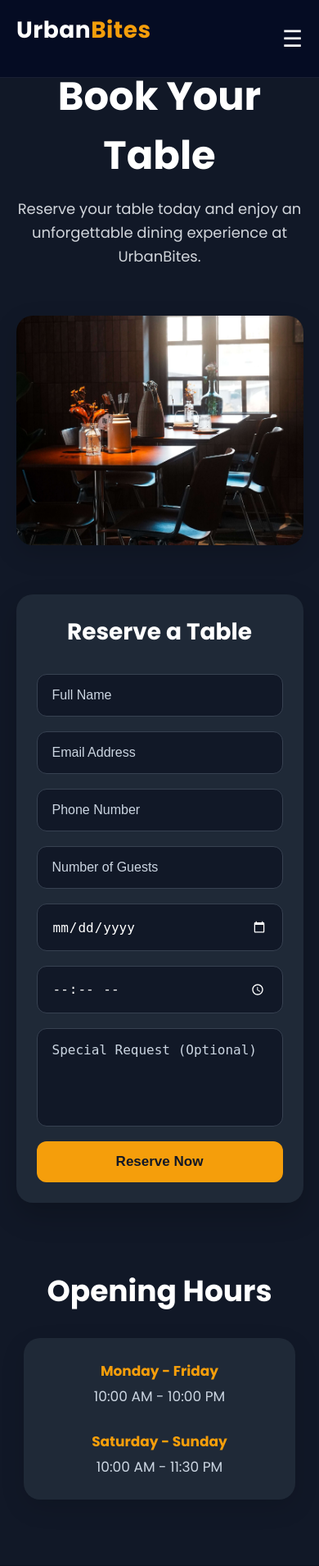
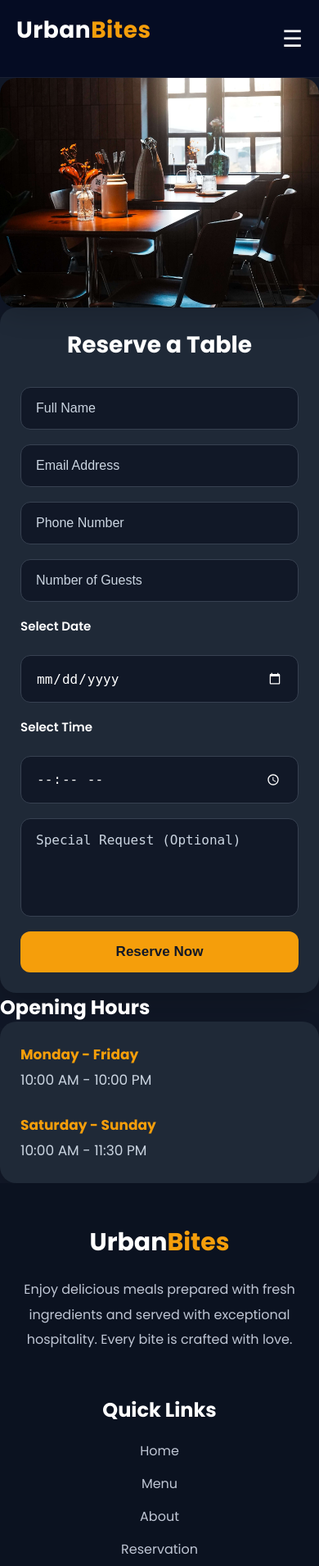
Before and after one commit to avniee0/UrbanBites, a Django app: page /reservation/ in a window 390 px wide. Shown: the top 1910 px of the page at 82% size. Run offline with Django 5.2, Linux system fonts and the light colour scheme.

Commit message:
Fix date and time field labels on mobile

```diff
--- a/templates/reservation/reservation.html
+++ b/templates/reservation/reservation.html
@@ -2,17 +2,6 @@
 {% load static %}
 
 {% block content %}
-
-<!-- Hero Section -->
-<section class="reservation-hero">
-    <div class="reservation-text">
-        <h1>Book Your Table</h1>
-        <p>Reserve your table today and enjoy an unforgettable dining experience at UrbanBites.</p>
-    </div>
-</section>
-
-<!-- Reservation Section -->
-<section class="reservation-section">
 
 <div class="reservation-image">
     <img src="{% static 'images/reservation.jpg' %}" alt="Reservation">
@@ -32,8 +21,10 @@
 
         <input type="number" placeholder="Number of Guests" min="1" required>
 
+        <label class="form-label">Select Date</label>
         <input type="date" name="date" required>
 
+        <label class="form-label">Select Time</label>
         <input type="time" name="time" required>
 
         <textarea rows="5" placeholder="Special Request (Optional)"></textarea>
@@ -43,11 +34,6 @@
     </form>
 
 </div>
-
-</section>
-
-<!-- Opening Hours -->
-<section class="opening-hours">
 
 <h2>Opening Hours</h2>
 
@@ -61,6 +47,4 @@
     <p>10:00 AM - 11:30 PM</p>
 </div>
 
-</section>
-
 {% endblock %}
```
Lines whose indentation alone changed are shown as unchanged.
